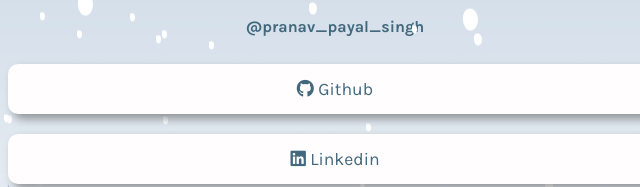
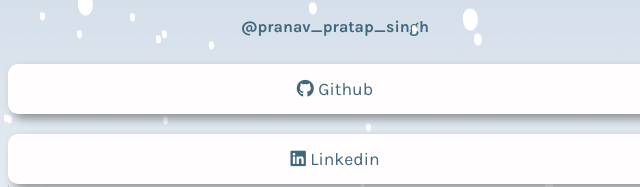
Before and after one commit to Pranav108/links, a plain HTML site: page index.html in a window 1280 px wide. Shown: the part 261-448 px from the top of the page, 305-945 px from the left. Drawn offline with Linux system fonts and the light colour scheme.

Commit message:
Update index.html

```diff
--- a/index.html
+++ b/index.html
@@ -40,7 +40,7 @@
     </div>
 
     <div id="userName">
-      @pranav_payal_singh
+      @pranav_pratap_singh
     </div>
 
     <div id="links">
```
